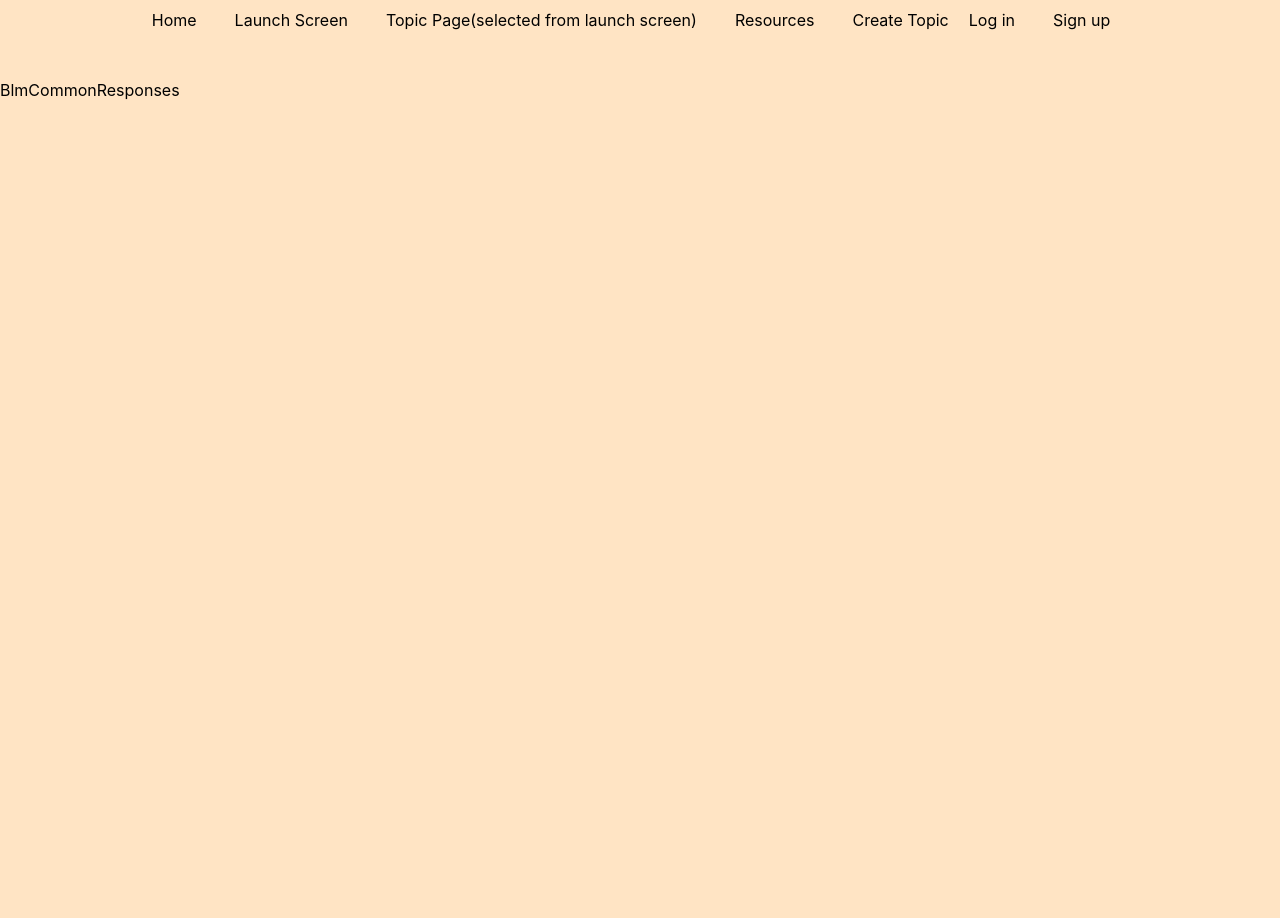
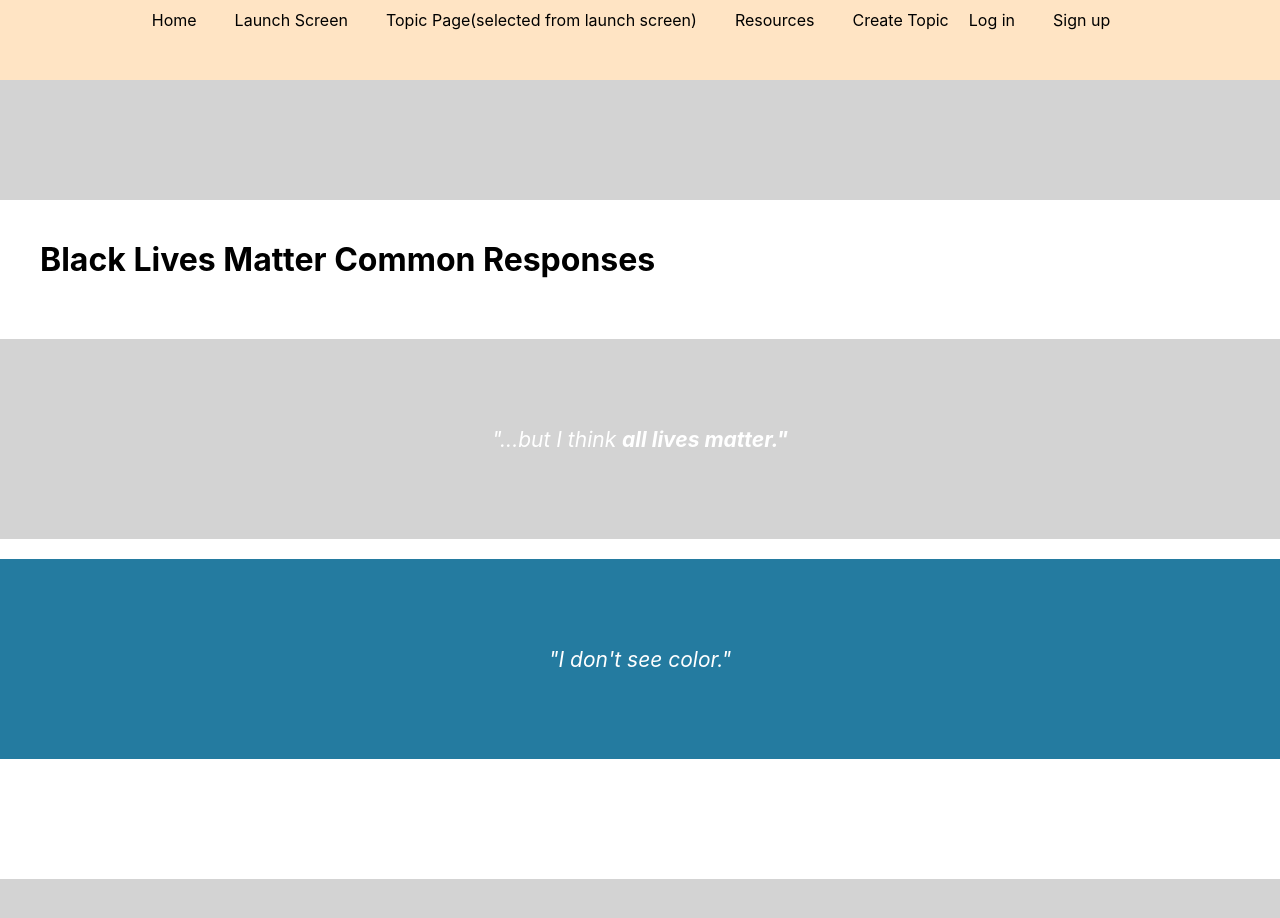
Before and after one commit to VictorLuo920/activisim_app, a React (Create React App) app: page /blmcommonresponses in a window 1280 px wide. Shown: the top 918 px of the page. Before the commit the page ends 800 px from the top, so only its background shows below. Built offline with nearby package versions, Linux system fonts and the light colour scheme; no server answers.

Commit message:
css on blm sommon responses page

```diff
--- a/src/pages/BlmCommonResponses/BlmCommonResponses.css
+++ b/src/pages/BlmCommonResponses/BlmCommonResponses.css
@@ -0,0 +1,33 @@
+.response-page-banner {
+    background-color: white;
+    margin-top: 100px;
+}
+
+.responses-header {
+    margin: 20px;
+}
+
+.response-1 {
+    background-color: lightgrey;
+    display: flex;
+    justify-content: center;
+    align-items: center;
+    margin-top: 20px;
+    margin-bottom: 20px;
+    height: 200px;
+}
+
+.response-2 {
+    background-color: #247BA0;
+    display: flex;
+    justify-content: center;
+    align-items: center;
+    height: 200px;
+    margin-bottom: 100px;
+}
+
+.response-text {
+    color: white;
+    font-size: 21px;
+    text-decoration: none;
+}
--- a/src/pages/BlmCommonResponses/BlmCommonResponses.js
+++ b/src/pages/BlmCommonResponses/BlmCommonResponses.js
@@ -1,12 +1,28 @@
 import React from 'react';
+import { Link } from 'react-router-dom'
 import './BlmCommonResponses.css'
 
 const BlmCommonResponses = (props) => {
+
   return (
-    <div className="Home">
-
-        <p>BlmCommonResponses</p>
+    <div className="page-background">
+        <br/>
+        <div className="response-page-banner">
+        <div className="responses-header">
+            <br/>
+            <h1 className="responses-header">Black Lives Matter Common Responses</h1>
+        </div>
+            <br></br>
+            <div className="response-1">
+            <Link to="blmkeytalkingpoints1" className="response-text"><em>"...but I think </em><strong><em>all lives matter."</em></strong></Link>
+            </div>
+            <div className="response-2">
+                <Link to="blmkeytalkingpoints2" className="response-text"><em>"I don't see color."</em></Link>
+            </div>
+            <br/>
+        </div>
     </div>
   );
+
 }
 export default BlmCommonResponses;
```
